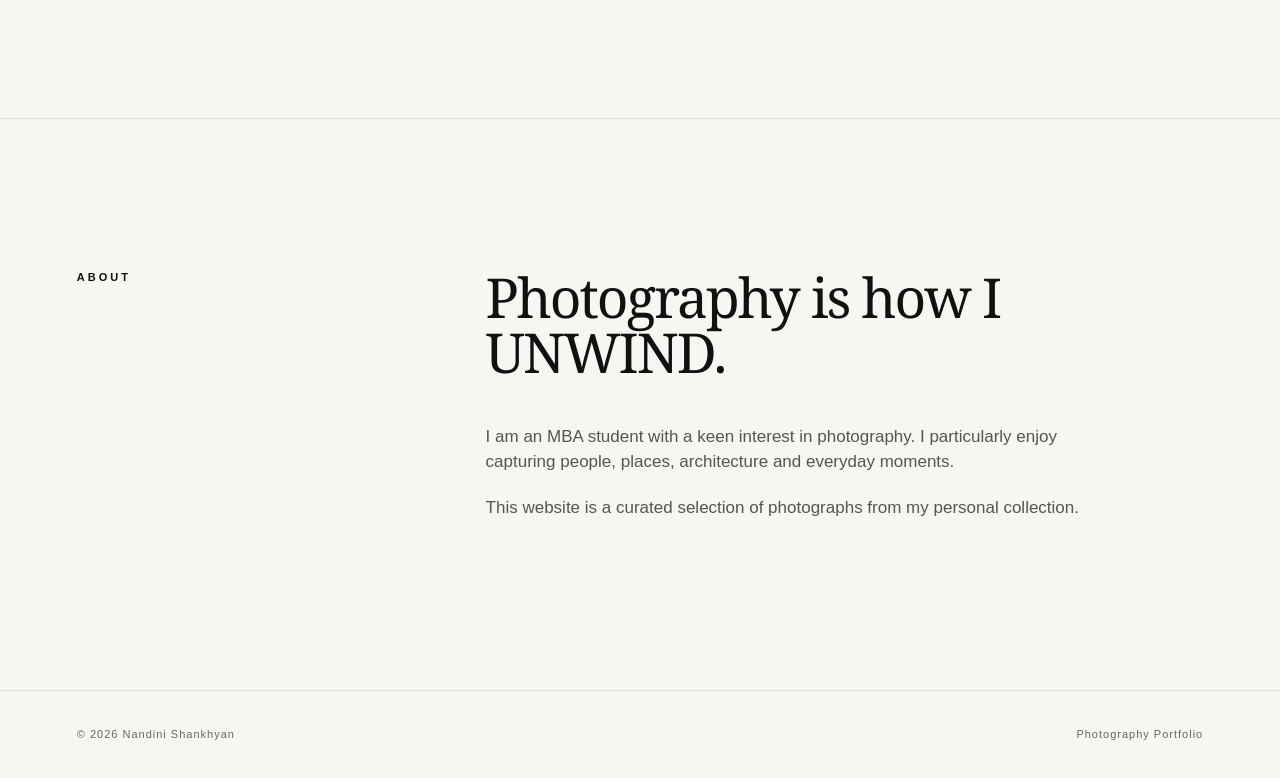
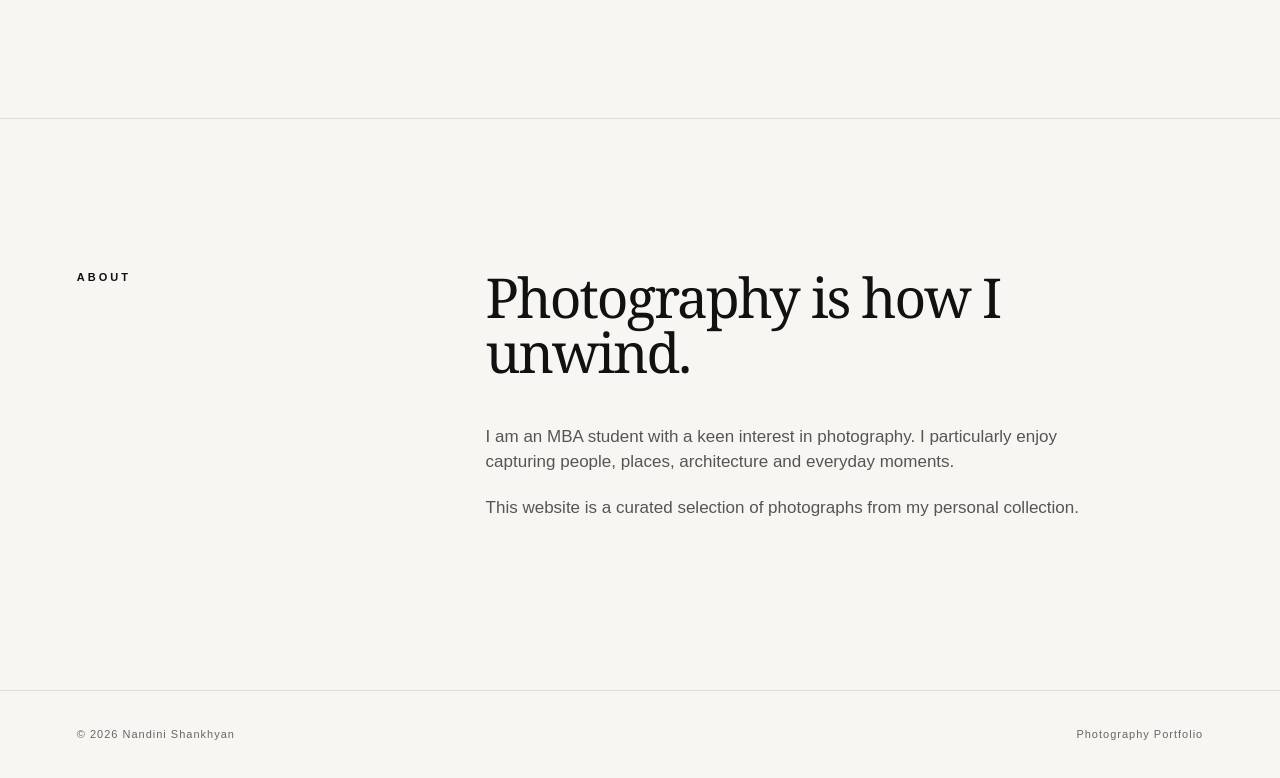
Before and after one commit to Nandini-64bit/Photography, a plain HTML site: page index.html in a window 1280 px wide. Shown: the part 2303-3081 px from the top of the page. Drawn offline with Linux system fonts and the light colour scheme.

Commit message:
Change 'UNWIND' to 'unwind' in index.html

```diff
--- a/index.html
+++ b/index.html
@@ -110,7 +110,7 @@
 
             <h2>
                 Photography is how I
-                UNWIND.
+                unwind.
             </h2>
 
             <p>
```
